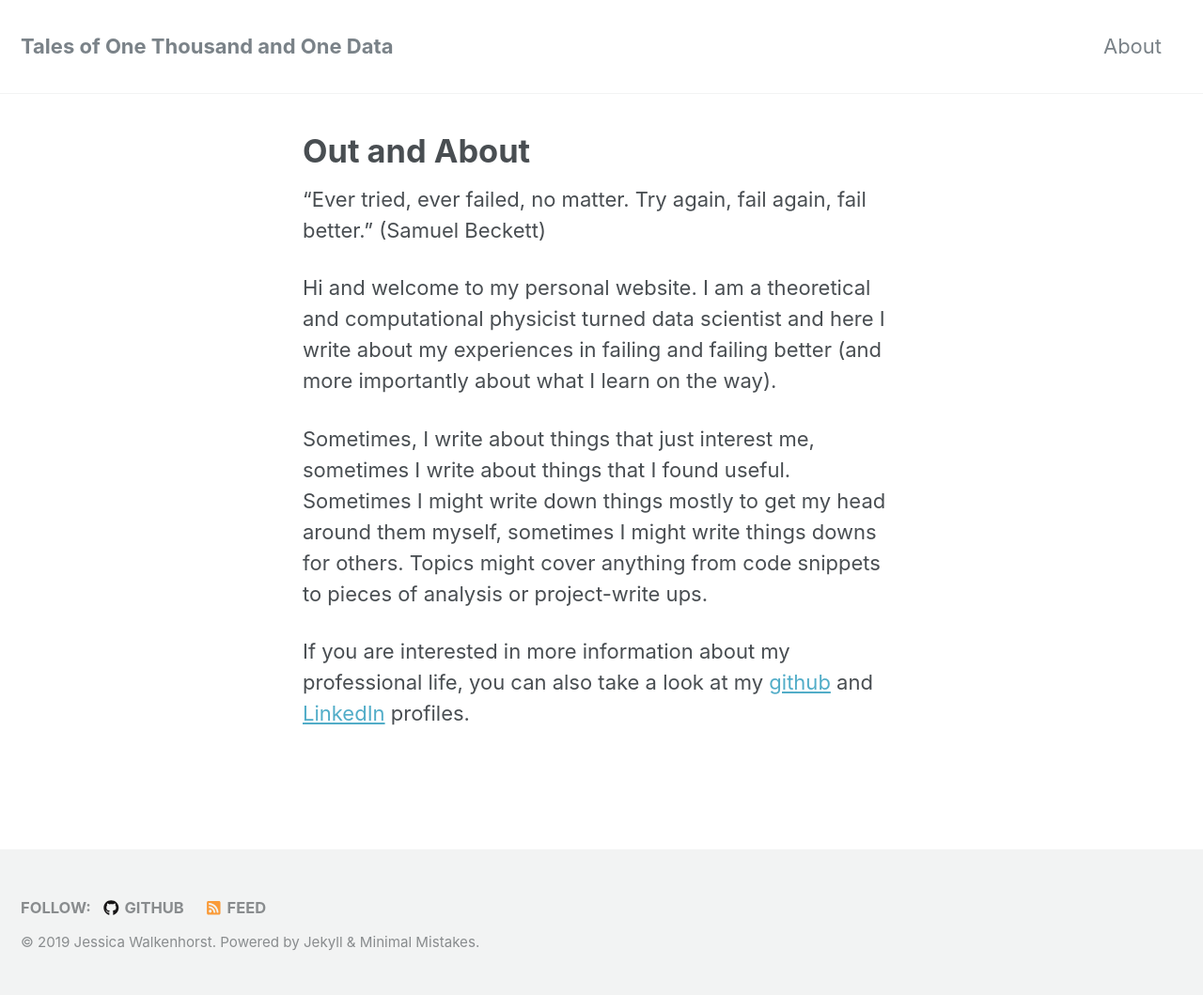
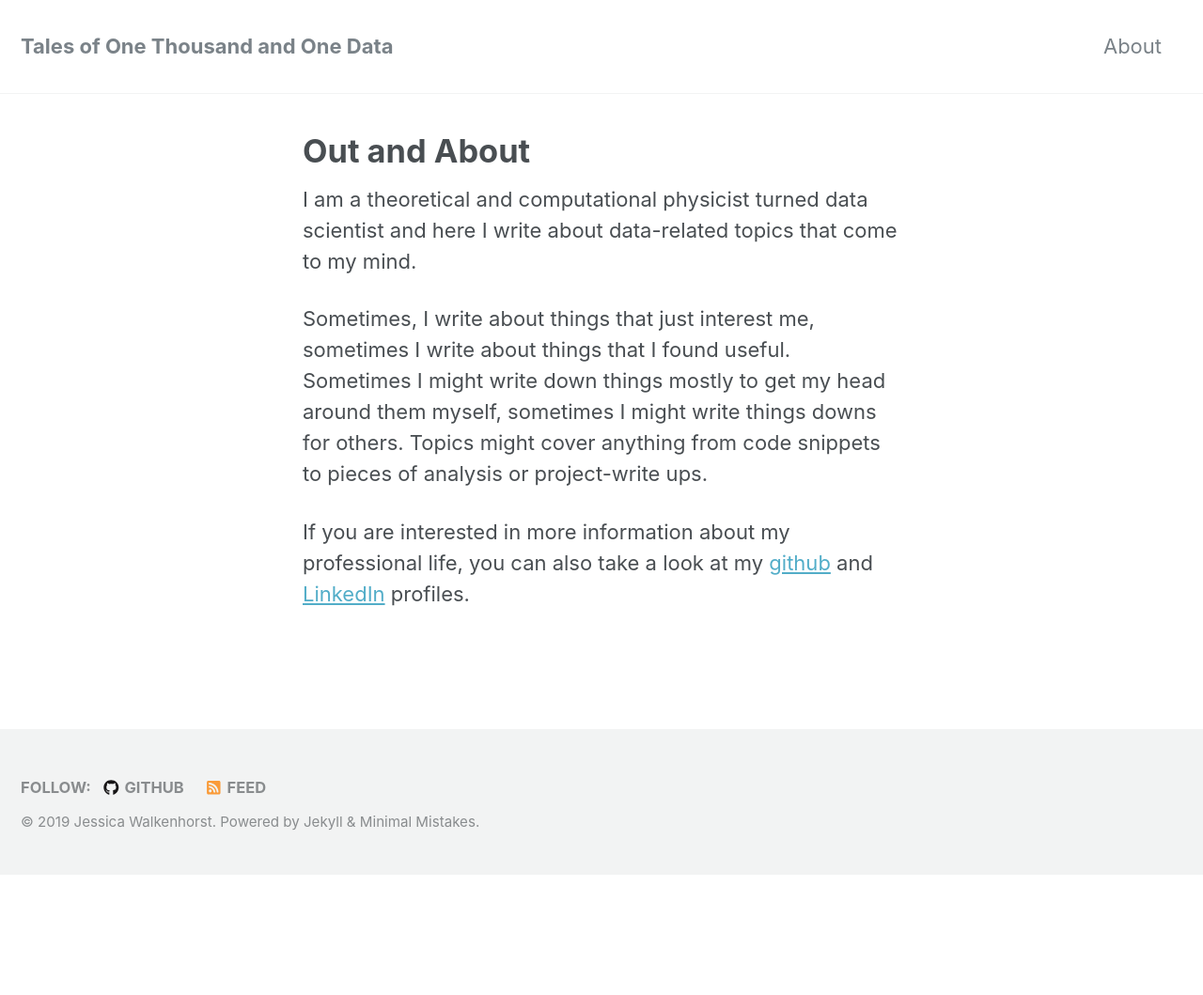
Before and after one commit to walkenho/walkenho.github.io, a Jekyll site: the page built from _pages/about.md, in a window 1280 px wide. Shown: the whole page at 94% size. Built offline with Jekyll 4.4.1, drawn with Linux system fonts in a browser that asks for light colours; nearby versions of some CDN libraries; after the commit the page ends 931 px from its top, so only the background shows below that.

Commit message:
Update about.md

```diff
--- a/_pages/about.md
+++ b/_pages/about.md
@@ -5,9 +5,7 @@ title: Out and About
 authorprofile: true
 ---
 
-"Ever tried, ever failed, no matter. Try again, fail again, fail better." (Samuel Beckett)
-
-Hi and welcome to my personal website. I am a theoretical and computational physicist turned data scientist and here I write about my experiences in failing and failing better (and more importantly about what I learn on the way).
+I am a theoretical and computational physicist turned data scientist and here I write about data-related topics that come to my mind.
 
 Sometimes, I write about things that just interest me, sometimes I write about things that I found useful. Sometimes I might write down things mostly to get my head around them myself, sometimes I might write things downs for others. Topics might cover anything from
 code snippets to pieces of analysis or project-write ups.
```
